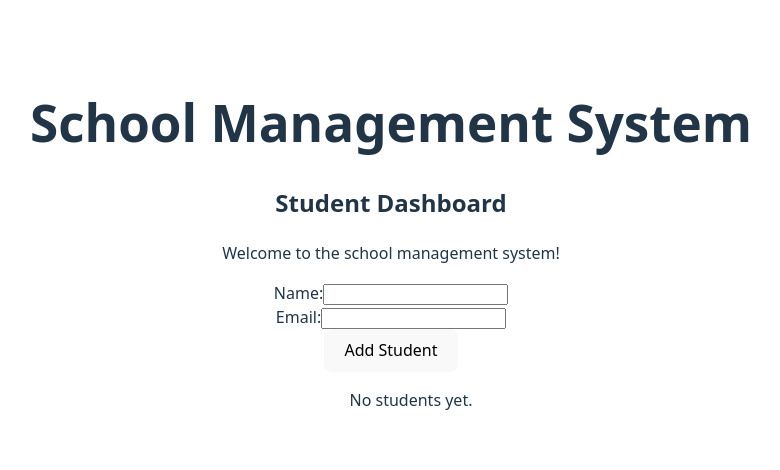
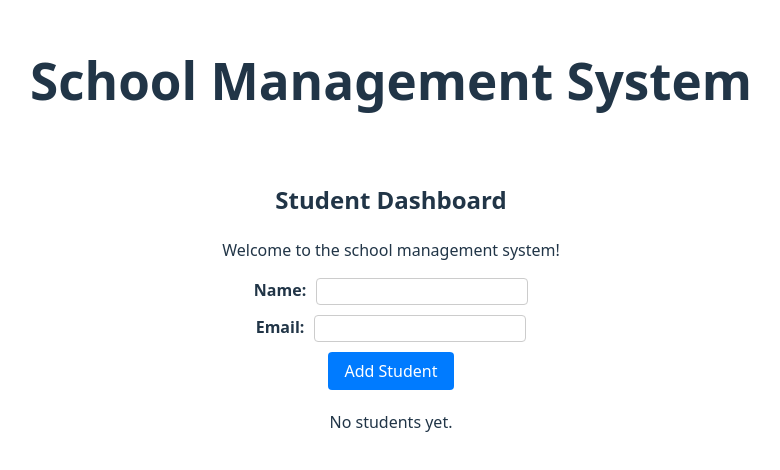
Before and after one commit to Laughter1470/school-management-system-frontend, a React app: page / in a window 1280 px wide. Shown: the part 156-626 px from the top of the page, without its empty margins (249-1029 px from the left). Built offline with nearby package versions, Linux system fonts and the light colour scheme; the HTML template or start-up script is replaced by a standard one.

Commit message:
Add basic CSS styling to student form and list

```diff
--- /dev/null
+++ b/src/Dashboard.css
@@ -0,0 +1,50 @@
+.dashboard-container {
+  padding: 20px;
+  max-width: 600px;
+  margin: 0 auto;
+}
+
+.form {
+  margin-bottom: 20px;
+}
+
+.form-group {
+  margin-bottom: 10px;
+}
+
+.form-group label {
+  margin-right: 10px;
+  font-weight: bold;
+}
+
+.form-group input {
+  padding: 5px;
+  width: 200px;
+  border: 1px solid #ccc;
+  border-radius: 4px;
+}
+
+.submit-button {
+  padding: 8px 16px;
+  background-color: #007bff;
+  color: white;
+  border: none;
+  border-radius: 4px;
+  cursor: pointer;
+}
+
+.submit-button:hover {
+  background-color: #0056b3;
+}
+
+.student-list {
+  list-style: none;
+  padding: 0;
+}
+
+.student-item {
+  padding: 10px;
+  border: 1px solid #ddd;
+  border-radius: 4px;
+  margin-bottom: 10px;
+}
--- a/src/app_dashboard_page.tsx
+++ b/src/app_dashboard_page.tsx
@@ -1,4 +1,5 @@
 import React, { useState } from 'react';
+import './Dashboard.css';
 
 // Define props interface
 interface DashboardPageProps {
@@ -27,11 +28,11 @@ function DashboardPage({ students, setStudents }: DashboardPageProps) {
   };
 
   return (
-    <div>
+    <div className="dashboard-container">
       <h2>Student Dashboard</h2>
       <p>Welcome to the school management system!</p>
-      <form onSubmit={handleSubmit}>
-        <div>
+      <form className="form" onSubmit={handleSubmit}>
+        <div className="form-group">
           <label htmlFor="name">Name:</label>
           <input
             type="text"
@@ -40,7 +41,7 @@ function DashboardPage({ students, setStudents }: DashboardPageProps) {
             onChange={(e) => setName(e.target.value)}
           />
         </div>
-        <div>
+        <div className="form-group">
           <label htmlFor="email">Email:</label>
           <input
             type="email"
@@ -49,14 +50,16 @@ function DashboardPage({ students, setStudents }: DashboardPageProps) {
             onChange={(e) => setEmail(e.target.value)}
           />
         </div>
-        <button type="submit">Add Student</button>
+        <button type="submit" className="submit-button">
+          Add Student
+        </button>
       </form>
-      <ul>
+      <ul className="student-list">
         {students.length === 0 ? (
           <p>No students yet.</p>
         ) : (
           students.map((student) => (
-            <li key={student.id}>
+            <li key={student.id} className="student-item">
               {student.name} ({student.email})
             </li>
           ))
```
